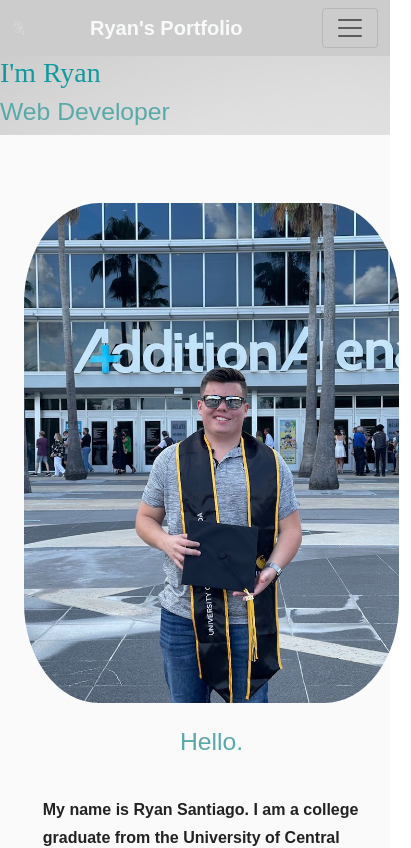
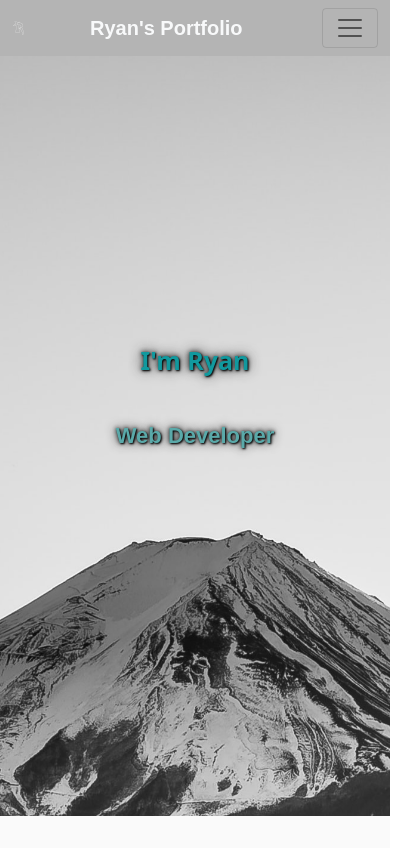
Before and after one commit to RJ-Santi/react-portfolio-site, a React (Create React App) app: page / in a window 390 px wide. Shown: the top 848 px of the page, 411 px wide, since content can reach past the window. Built offline with nearby package versions, Linux system fonts and the light colour scheme.

Commit message:
Added animation and parallax to page. Add new project to portfolio.

```diff
--- a/src/index.css
+++ b/src/index.css
@@ -2,6 +2,18 @@
   font-family: source-code-pro, Menlo, Monaco, Consolas, 'Courier New',
     monospace;
 } */
+
+html * {
+  font-family: system-ui, -apple-system, BlinkMacSystemFont, 'Segoe UI', Roboto,
+    Oxygen, Ubuntu, Cantarell, 'Open Sans', 'Helvetica Neue', sans-serif;
+}
+
+body,
+html {
+  height: 100%;
+  width: 100%;
+  margin: 0;
+}
 
 svg {
   width: 4%;
@@ -54,8 +66,12 @@ body {
 
 h1 {
   color: var(--mainText);
-  font-family: 'Sacramento', cursive;
   font-size: 5.6rem;
+}
+@media screen and (max-width: 768px) {
+  h1 {
+    font-size: 25px !important;
+  }
 }
 
 h2 {
@@ -63,16 +79,31 @@ h2 {
   font-family: 'Montserrat', sans-serif;
   font-size: 2.5rem;
 }
+@media screen and (max-width: 768px) {
+  h2 {
+    font-size: 22px !important;
+  }
+}
 
 h3 {
   color: var(--mainText);
   font-family: 'Montserrat', sans-serif;
   font-size: 1.75rem;
 }
+@media screen and (max-width: 768px) {
+  h3 {
+    font-size: 20px !important;
+  }
+}
 
 p {
   color: var(--smallText);
   line-height: 1.75;
+}
+@media screen and (max-width: 768px) {
+  p {
+    font-size: 12px !important;
+  }
 }
 
 /* change color on hover for links */
@@ -91,7 +122,7 @@ nav {
 }
 
 .navbar {
-  background-color: var(--mainColor);
+  background-color: #b4b4b4;
 }
 
 .navbar-brand {
@@ -131,20 +162,35 @@ nav {
 }
 
 /* Home Styles */
-.intro {
-  position: relative;
+.landing {
+  height: 100vh;
+  width: 100%;
+}
+@media screen and (max-width: 768px) {
+  .landing {
+    height: 90vh;
+    width: 100%;
+  }
+}
+.name-title {
+  position: absolute;
+  top: 40%;
+  left: 50%;
   text-align: center;
+  transform: translate(-50%, -50%);
+  font-weight: bold;
+  font-size: 4.5rem;
+  text-shadow: 1px 1px 2px black, 0 0 0.5em #222222, 0 0 0.2em #222222;
 }
-
-.homeBackground {
-  background-image: url(/public/images/fuji.jpg);
-  background-position: center;
-  background-size: cover;
-  height: 100vh;
-  filter: brightness(60%);
-  margin-top: -10%;
-  padding-top: 10%;
-  background-repeat: no-repeat;
+.job-title {
+  position: absolute;
+  top: 50%;
+  left: 50%;
+  text-align: center;
+  transform: translate(-50%, -50%);
+  font-weight: bold;
+  font-size: 4rem;
+  text-shadow: 1px 1px 2px black, 0 0 0.5em #222222, 0 0 0.2em #222222;
 }
 
 .greeting {
@@ -154,10 +200,12 @@ nav {
 .about-section {
   background-color: var(--tertiaryColor);
   padding: 5%;
-  display: flex;
   align-items: center;
 }
 
+/* TODO need to center my image on home page */
+
+/* is this even necessary */
 .img-center {
   display: flex;
   justify-content: center;
--- a/src/pages/About.jsx
+++ b/src/pages/About.jsx
@@ -1,6 +1,8 @@
+import AnimatedPage from './AnimatedPage'
+
 function About() {
   return (
-    <>
+    <AnimatedPage>
       {/* Section for passions descriptions */}
       <div className='passions-container py-5'>
         <div className='passions'>
@@ -76,7 +78,7 @@ function About() {
           </div>
         </div>
       </div>
-    </>
+    </AnimatedPage>
   )
 }
 
```
